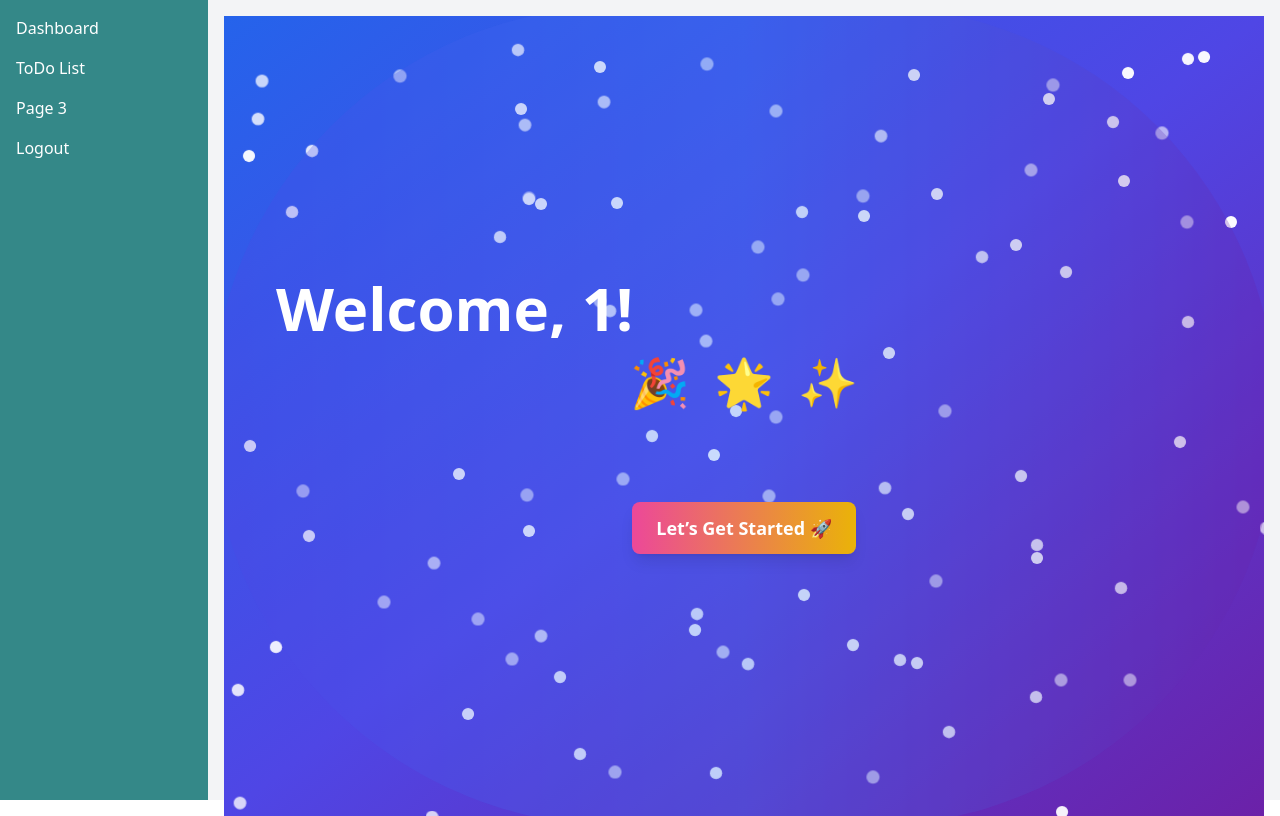
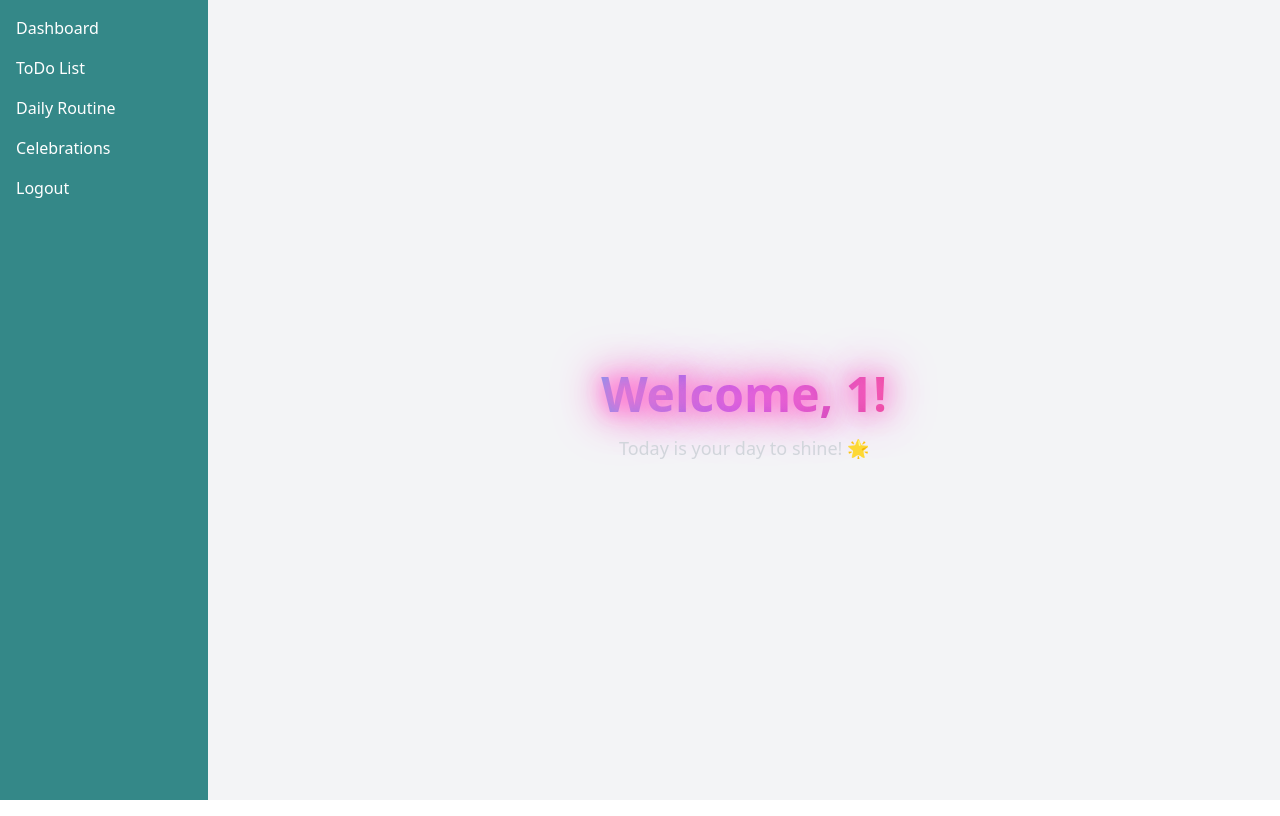
Before and after one commit to sirajhanifa/family_client, a React (Vite) app: page /Layout/1/Dashboard in a window 1280 px wide. Built offline with nearby package versions, Linux system fonts and the light colour scheme.

Commit message:
some file added

```diff
--- a/package.json
+++ b/package.json
@@ -5,11 +5,13 @@
   "type": "module",
   "scripts": {
     "dev": "vite",
+    "start": "vite",
     "build": "vite build",
     "lint": "eslint .",
     "preview": "vite preview"
   },
   "dependencies": {
+    "@heroicons/react": "^2.2.0",
     "axios": "^1.7.9",
     "react": "^18.3.1",
     "react-dom": "^18.3.1",
--- a/src/App.jsx
+++ b/src/App.jsx
@@ -4,9 +4,10 @@ import Layout from './components/Layout/Layout';
 import Login from './components/Login/Login';
 import Dashboard from './components/Pages/Dashboard';
 import ToDoList from './components/Pages/ToDoList';
-import Page3 from './components/Pages/Page3';
+import DailyRoutine from './components/Pages/DailyRoutine';
 import Logout from './components/Pages/Logout';
 import SignUp from './components/Pages/SignUp';
+import Celebrations from './components/Pages/Celebrations';
 
 const App = () => {
   return (
@@ -19,7 +20,8 @@ const App = () => {
         <Route path="Layout/:username" element={<Layout />}>
           <Route path="Dashboard" element={<Dashboard />} />
           <Route path="todolist" element={<ToDoList />} />
-          <Route path="page3" element={<Page3 />} />
+          <Route path="DailyRoutine" element={<DailyRoutine />} />
+          <Route path="Celebrations" element={<Celebrations />} />
           <Route path="Logout" element={<Logout />} />
         </Route>
       </Routes>
--- a/src/components/Layout/Layout.jsx
+++ b/src/components/Layout/Layout.jsx
@@ -15,8 +15,12 @@ const Layout = () => {
       path: `/Layout/${username}/todolist`
     },
     {
-      name: 'Page 3',
-      path: `/Layout/${username}/page3`
+      name: 'Daily Routine',
+      path: `/Layout/${username}/DailyRoutine`
+    },
+    {
+      name: 'Celebrations',
+      path: `/Layout/${username}/Celebrations`
     },
     {
       name: 'Logout',
--- /dev/null
+++ b/src/components/Pages/Celebrations.jsx
@@ -0,0 +1,45 @@
+import axios from 'axios';
+import React, { useEffect, useState } from 'react'
+
+const Celebrations = () => {
+    const apiUrl = import.meta.env.VITE_API_URL;
+    const [celebrations, setCelebrations] = useState([])
+
+    useEffect(() => {
+        const fetchCelebrations = async () => {
+            try {
+                const response = await axios.get(`${apiUrl}/api/celebrations`);
+                setCelebrations(response.data); // Update state with data from the server
+            } catch (error) {
+                console.error('Error fetching celebrations:', error);
+            }
+        };
+
+        fetchCelebrations();
+    }, [apiUrl]);
+    return (
+        <div className='w-full h-full bg-gray-50 p-8'>
+            <div className='w-full h-fit border border-black p-6 text-center'>
+                <h1 class="text-4xl font-bold text-gray-800">🎉 Celebration Planner 🎉</h1>
+                <p class="text-lg text-gray-600 mt-2">Keep track of birthdays, anniversaries, and all your special events!</p>
+
+
+            </div>
+            <div className='w-full h-56 border border-black text-center'>
+                <input type="date" class="p-2 m-2 border-2 border-gray-300 rounded-lg text-lg bg-gray-100 focus:outline-none focus:ring-2 focus:ring-green-500" />
+
+                <input type="text" placeholder='Enter your Momorable Moment' class="p-2 m-2 border-2 border-gray-300 rounded-lg text-lg bg-gray-100 focus:outline-none focus:ring-2 focus:ring-green-500" />
+                <button
+                    class="bg-green-400 p-2 m-2 text-white font-bold rounded-lg hover:bg-green-800">ADD CELEBRATIONS</button>
+
+
+
+            </div>
+
+
+
+        </div>
+    )
+}
+
+export default Celebrations
--- /dev/null
+++ b/src/components/Pages/DailyRoutine.jsx
@@ -0,0 +1,46 @@
+import React from 'react';
+
+const DailyRoutine = () => {
+  return (
+    <div className='w-full h-full bg-gray-50 p-8'>
+      <div className='w-full text-center mb-6'>
+        <h1 className='text-4xl font-bold text-gray-800'>My Daily Routine</h1>
+        <p className='text-lg text-gray-600 mt-2'>
+          Manage your daily tasks effectively and stay productive.
+        </p>
+      </div>
+
+      {/* <div className='w-full flex flex-col items-center space-y-4'>
+        <div className='w-3/4 bg-white p-6 rounded-lg shadow-lg flex justify-between items-center'>
+          <div className='text-lg font-medium text-gray-800'>
+            WAKE UP AT 6:00 AM
+          </div>
+          <div className='flex space-x-3'>
+            <button className='bg-green-500 text-white px-4 py-2 rounded-lg hover:bg-green-600 transition duration-200'>
+              Finish
+            </button>
+            <button className='bg-red-500 text-white px-4 py-2 rounded-lg hover:bg-red-600 transition duration-200'>
+              Not Finish
+            </button>
+          </div>
+        </div>
+
+        <div className='w-3/4 bg-white p-6 rounded-lg shadow-lg flex justify-between items-center'>
+          <div className='text-lg font-medium text-gray-800'>
+            READING TWO PAGES DAILY
+          </div>
+          <div className='flex space-x-3'>
+            <button className='bg-green-500 text-white px-4 py-2 rounded-lg hover:bg-green-600 transition duration-200'>
+              Finish
+            </button>
+            <button className='bg-red-500 text-white px-4 py-2 rounded-lg hover:bg-red-600 transition duration-200'>
+              Not Finish
+            </button>
+          </div>
+        </div>
+      </div> */}
+    </div>
+  );
+};
+
+export default DailyRoutine;
--- a/src/components/Pages/Dashboard.jsx
+++ b/src/components/Pages/Dashboard.jsx
@@ -5,49 +5,16 @@ const Dashboard = () => {
   const { username } = useParams(); // Extract the username from the URL
 
   return (
-    <div className="relative h-screen w-full flex flex-col justify-center items-center bg-gradient-to-br from-blue-600 via-indigo-600 to-purple-800 overflow-hidden">
-      {/* Background Galaxy Animation */}
-      <div className="absolute inset-0">
-        {[...Array(100)].map((_, i) => (
-          <div
-            key={i}
-            className="absolute w-3 h-3 bg-white rounded-full animate-pulse opacity-40"
-            style={{
-              top: `${Math.random() * 100}%`,
-              left: `${Math.random() * 100}%`,
-              animationDelay: `${Math.random() * 3}s`,
-              animationDuration: `${Math.random() * 4 + 2}s`,
-            }}
-          ></div>
-        ))}
-      </div>
-
-      {/* Glowing Nebula Effect */}
-      <div className="absolute inset-0 flex justify-center items-center opacity-30">
-        <div className="w-full h-full rounded-full bg-gradient-to-r from-indigo-600 via-blue-500 to-purple-800 animate-pulse opacity-50"></div>
-      </div>
-
-      {/* Welcome Message with Typing Animation and Galaxy Glow */}
-      <h1 className="text-6xl font-extrabold text-white overflow-hidden whitespace-nowrap border-r-4 border-white animate-typing glow z-10">
-        <span className="inline-block">{`Welcome, ${username}!`}</span>
+    <div className="h-screen flex flex-col justify-center items-center ">
+      {/* Gradient Text with Lighting Effect */}
+      <h1 className="text-5xl font-extrabold text-transparent bg-clip-text bg-gradient-to-r from-blue-400 via-purple-500 to-pink-500 animate-glow">
+        Welcome, {username}!
       </h1>
 
-      {/* Floating Emojis with Space-like Effect */}
-      <div className="flex space-x-6 mt-6 z-10 animate-bounce-in">
-        <span className="text-5xl animate-float">🎉</span>
-        <span className="text-5xl animate-float">🌟</span>
-        <span className="text-5xl animate-float">✨</span>
-      </div>
-
-      {/* Motivational Message with Fade-in and Slide-up */}
-      <p className="text-lg font-medium text-white mt-10 opacity-0 animate-fade-in slide-up z-10">
-        Today is your day to shine! 🌈
+      {/* Motivational Message */}
+      <p className="text-lg text-gray-300 mt-4">
+        Today is your day to shine! 🌟
       </p>
-
-      {/* Interactive Button with Hover Effect */}
-      <button className="mt-6 px-6 py-3 bg-gradient-to-r from-pink-500 to-yellow-500 text-white font-bold text-lg rounded-lg shadow-lg transform hover:scale-110 hover:bg-pink-600 transition-all duration-500 ease-out z-10">
-        Let’s Get Started 🚀
-      </button>
     </div>
   );
 };
--- a/src/components/Pages/Page3.jsx
+++ /dev/null
@@ -1,9 +0,0 @@
-import React from 'react'
-
-const Page3 = () => {
-  return (
-    <div>Page3</div>
-  )
-}
-
-export default Page3
```
Also changed, not shown: dummy.txt (deleted), 1 other file (tests, documents, lock files or other folders).
